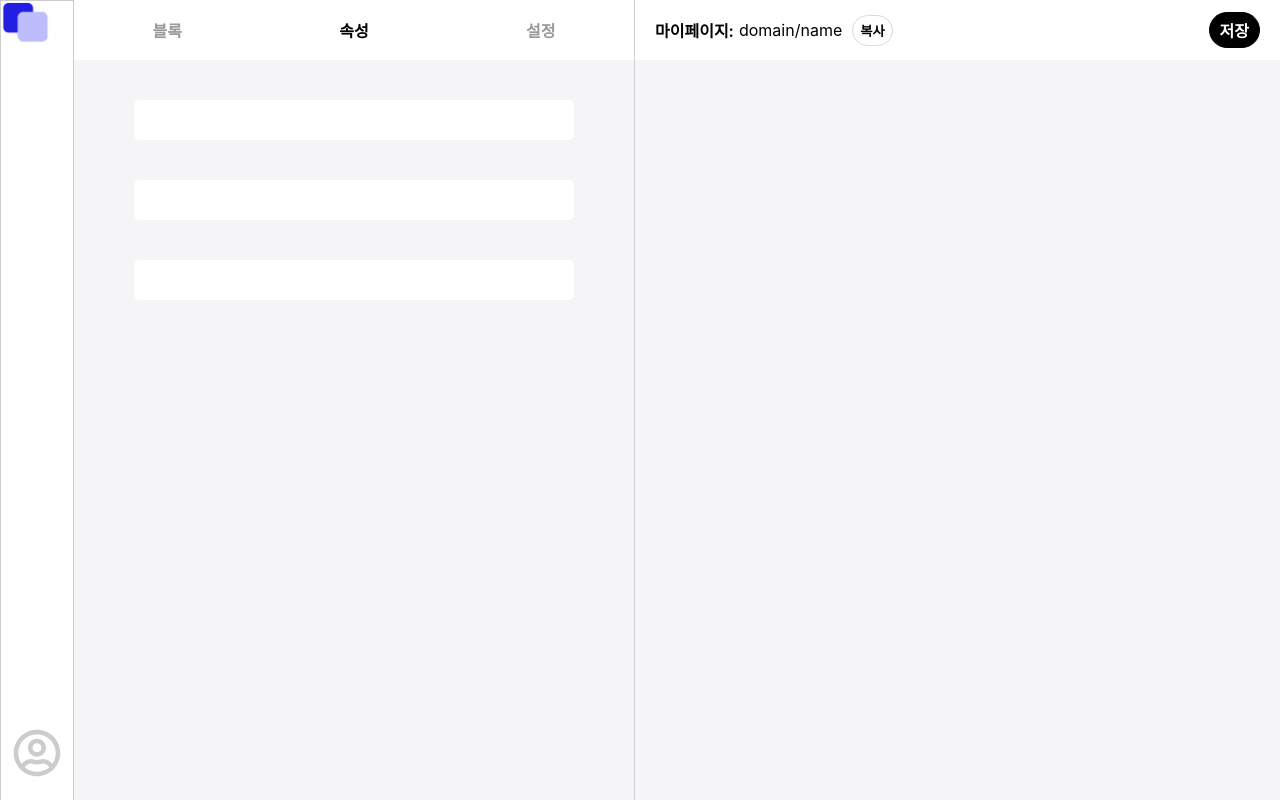
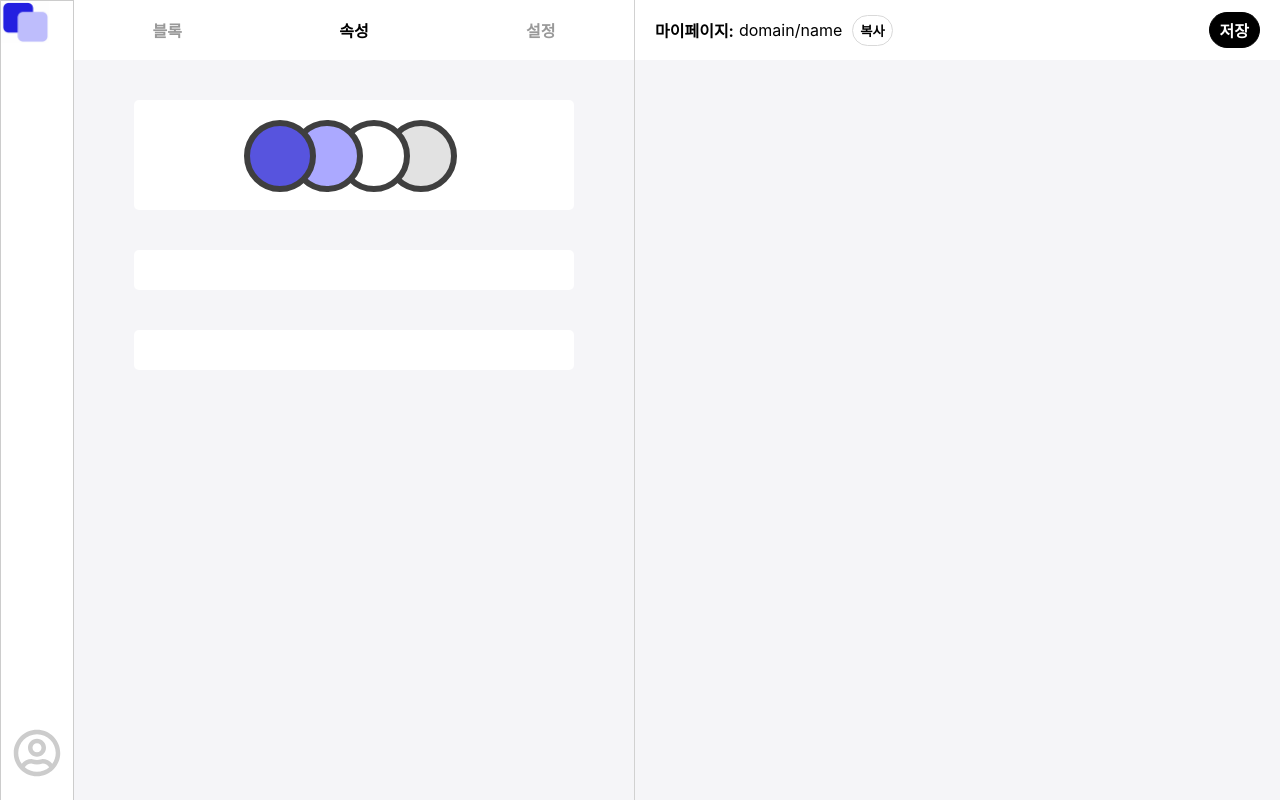
Before and after one commit to yeongjuyun/blok, a React (Create React App) app in the folder client/: page /editor in a window 1280 px wide. Both pictures are taken after a click on the element "속성". Built offline with nearby package versions, Linux system fonts and the light colour scheme.

Commit message:
[update] ColorSetExample 컴포넌트 추가

```diff
--- /dev/null
+++ b/client/src/components/ColorSetExample.tsx
@@ -0,0 +1,39 @@
+import styled from "styled-components";
+
+const Container = styled.div`
+  width: 220px;
+  height: 70px;
+  display: flex;
+`;
+
+function drawCircle(len: number, background: string, index: number) {
+  const Circle = styled.div`
+    width: 60px;
+    height: 60px;
+    border: 6px solid #3f3f3f;
+    border-radius: 50%;
+    margin-right: -25px;
+    background-color: ${background};
+    z-index: ${len - index};
+  `;
+
+  return <Circle key={index} />;
+}
+
+export default function ColorSetExample(props: any) {
+  const colorList = [];
+  const circleList = [];
+  console.log(props.center);
+
+  for (let color in props.colorSet) {
+    if (props.colorSet.hasOwnProperty(color)) {
+      colorList.push(props.colorSet[color]);
+    }
+  }
+
+  for (let i = 0; i < colorList.length; i++) {
+    circleList.push(drawCircle(colorList.length, colorList[i], i));
+  }
+
+  return <Container>{circleList}</Container>;
+}
--- a/client/src/components/Editor/Sidetab/Appearance.tsx
+++ b/client/src/components/Editor/Sidetab/Appearance.tsx
@@ -1,4 +1,5 @@
 import styled from "styled-components";
+import ColorSetExample from "../../ColorSetExample";
 
 const Container = styled.div`
   width: 400px;
@@ -6,12 +7,21 @@ const Container = styled.div`
   background-color: white;
   margin: 0 auto 40px auto;
   border-radius: 5px;
+  display: flex;
+  justify-content: center;
 `;
+
+const colorSet = {
+  "primary": "#5754DE",
+  "secondary": "#ABA9FF",
+  "background": "#FFFFFF",
+  "surface": "#E2E2E2"
+}
 
 export default function Appearance() {
   return (
     <>
-      <Container></Container>
+      <Container><ColorSetExample colorSet={colorSet}/></Container>
       <Container></Container>
       <Container></Container>
     </>
```
